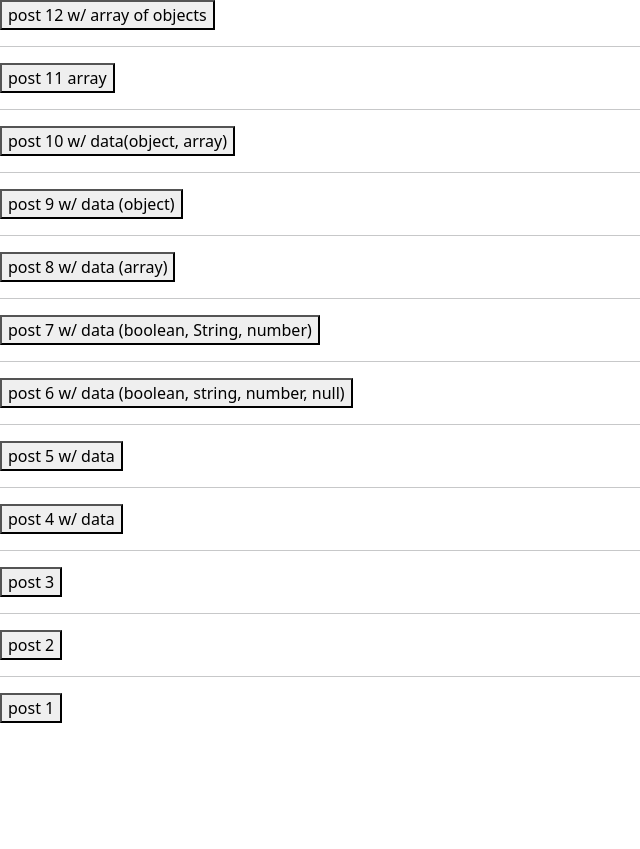
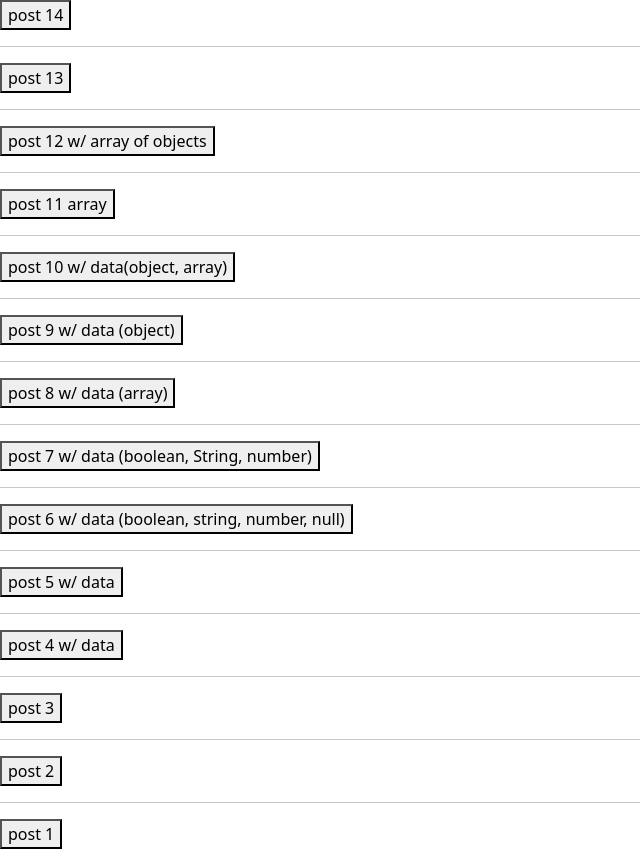
Before and after one commit to sebaek/react-20250630, a React (Vite) app: page / in a window 1280 px wide. Shown: the whole page, without its empty margins (0-640 px from the left). Before the commit the page ends 800 px from the top, so only its background shows below. Built offline with nearby package versions, Linux system fonts and the light colour scheme.

Commit message:
post 요청

```diff
--- a/src/App54.jsx
+++ b/src/App54.jsx
@@ -82,6 +82,7 @@ function App54(props) {
     axios.post("/api/main29/sub11", ["java", "boot", "spring"]);
   }
 
+  // 연습 : post /api/main29/sub12 요청 받는 spring의 request handler method 만들기
   function handleButton12Click() {
     axios.post("/api/main29/sub12", [
       {
@@ -101,10 +102,42 @@ function App54(props) {
       },
     ]);
   }
-  // 연습 : post /api/main29/sub12 요청 받는 spring의 request handler method 만들기
+
+  function handleButton13Click() {
+    axios.post("/api/main29/sub13", {
+      nickName: "흥민", // string
+      // object
+      team: {
+        name: "토트넘",
+        location: "런던",
+      },
+      age: 33, // number
+      married: false, // boolean
+      address: ["서울", "런던", "베를린"], // array
+    });
+  }
+
+  function handleButton14Click() {
+    axios.post("/api/main29/sub14", {
+      person: {
+        name: "흥민",
+        age: 55,
+      },
+      city: "서울",
+      score: 88.33,
+      checked: true,
+      fruits: ["apple", "lemon", "mango"],
+    });
+  }
+  // 연습 : 14번 버튼 클릭 시 일하는 request handler method 만들고
+  // json은 dto(MyBean292)로 파싱하기
 
   return (
     <div>
+      <button onClick={handleButton14Click}>post 14</button>
+      <hr />
+      <button onClick={handleButton13Click}>post 13 </button>
+      <hr />
       <button onClick={handleButton12Click}>post 12 w/ array of objects</button>
       <hr />
       <button onClick={handleButton11Click}>post 11 array</button>
```
